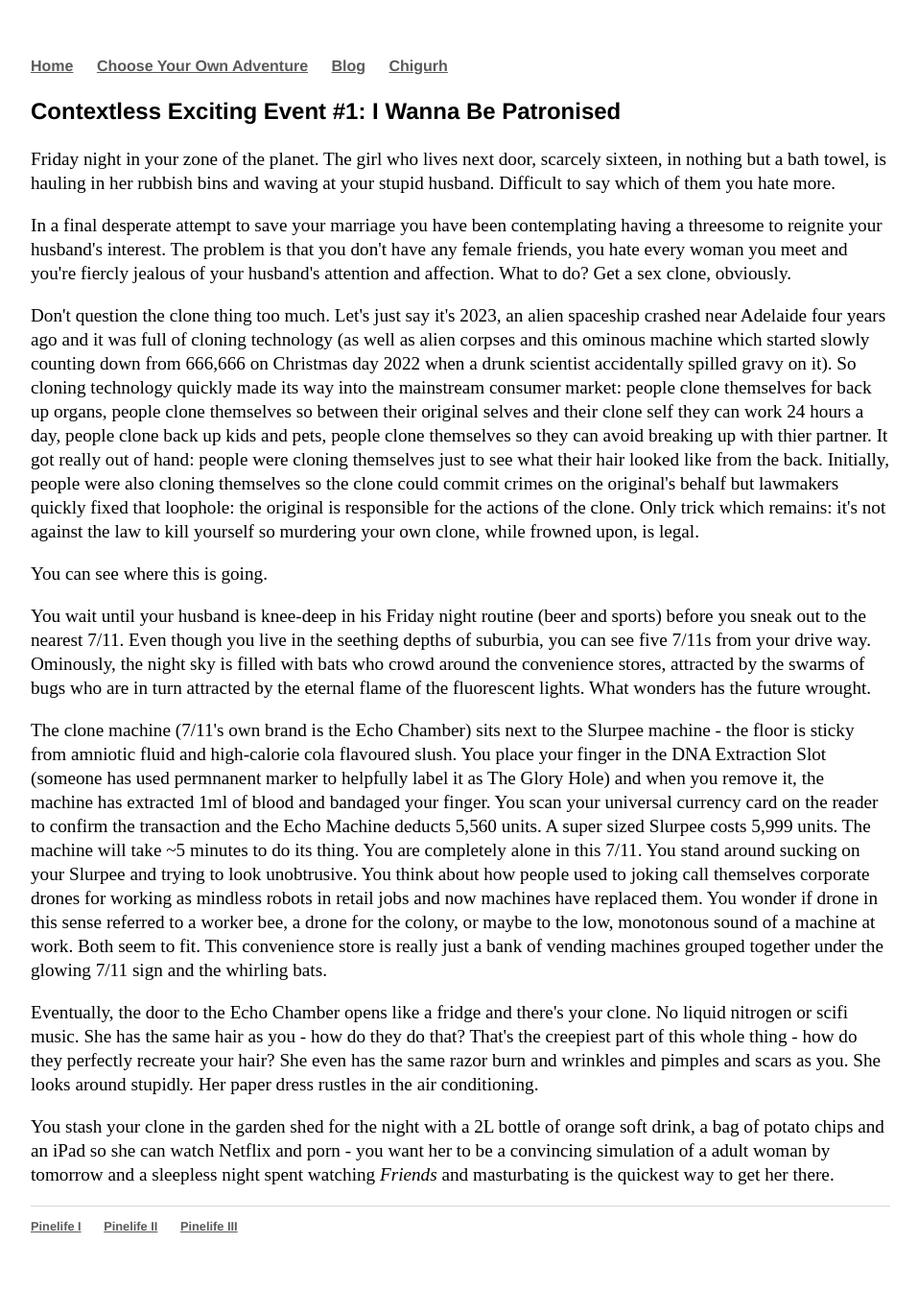
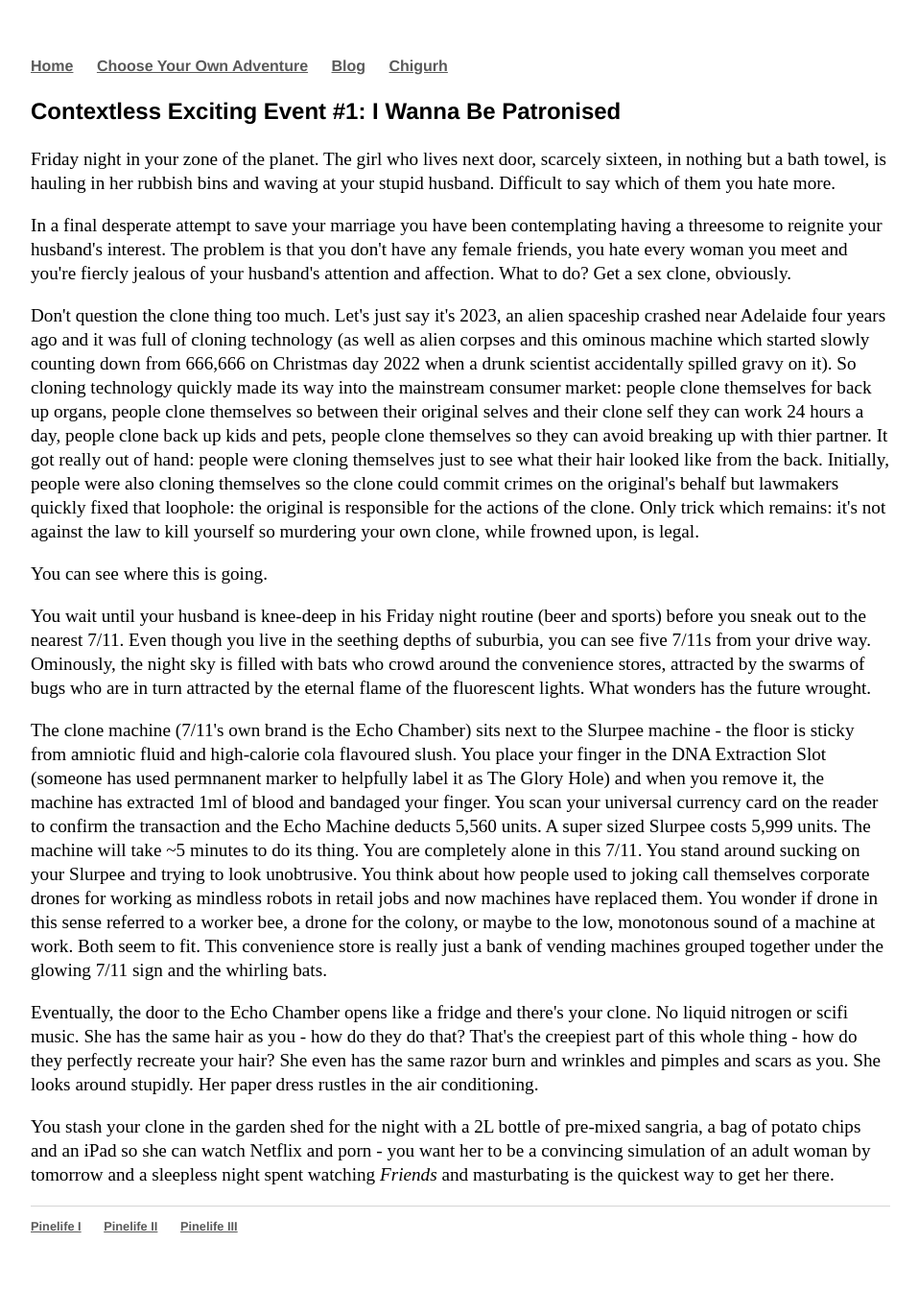
Before and after one commit to Pinelife/pinelife.github.io, a Jekyll site: the page built from Hellhole/excitingevent1.html, in a window 1280 px wide. Shown: the whole page at 96% size, without its empty margins (160-1117 px from the left). Built offline with Jekyll 4.4.1, drawn with Linux system fonts in a browser that asks for light colours.

Commit message:
Create excitingevent1.html

```diff
--- a/Hellhole/excitingevent1.html
+++ b/Hellhole/excitingevent1.html
@@ -46,6 +46,6 @@ Don't question the clone thing too much. Let's just say it's 2023, an alien spac
   razor burn and wrinkles and pimples and scars as you. She looks around stupidly. Her paper dress rustles in the air conditioning.
 </p>
 <p>
-  You stash your clone in the garden shed for the night with a 2L bottle of orange soft drink, a bag of potato chips and an iPad so she can watch Netflix and porn - you
-  want her to be a convincing simulation of a adult woman by tomorrow and a sleepless night spent watching <i>Friends</i> and masturbating is the quickest way to get her there.
+  You stash your clone in the garden shed for the night with a 2L bottle of pre-mixed sangria, a bag of potato chips and an iPad so she can watch Netflix and porn - you
+  want her to be a convincing simulation of an adult woman by tomorrow and a sleepless night spent watching <i>Friends</i> and masturbating is the quickest way to get her there.
 </p>
```
